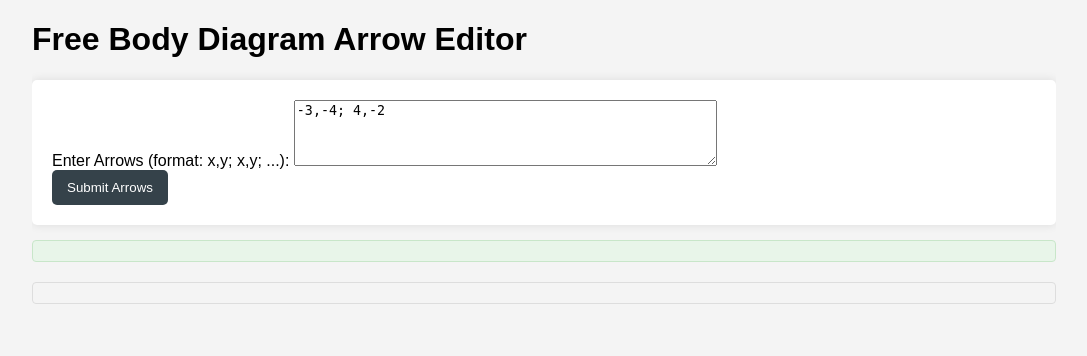
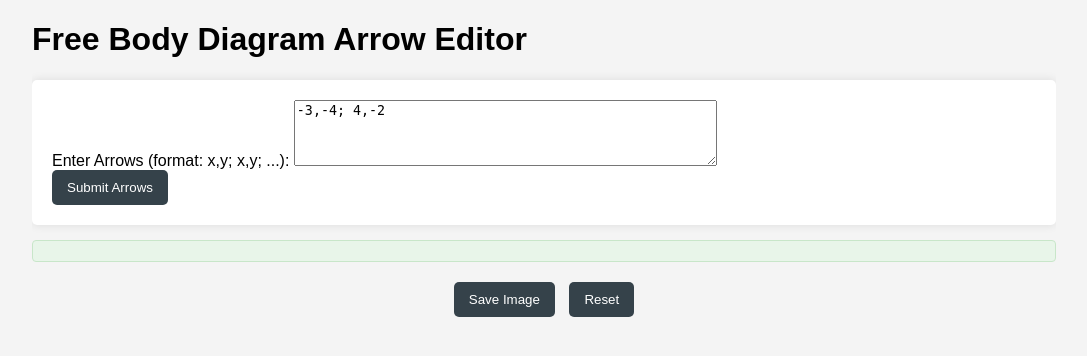
Before and after one commit to adwi251/FBD, a Flask app: page / in a window 1280 px wide. Shown: the top 356 px of the page, without its empty margins (96-1183 px from the left). Run offline with Flask 2, Linux system fonts and the light colour scheme.

Commit message:
Adding save and reset buttons
added save and reset buttons

```diff
--- a/fbd-web-editor/templates/index.html
+++ b/fbd-web-editor/templates/index.html
@@ -16,12 +16,11 @@
             <button type="submit">Submit Arrows</button>
         </form>
         <div id="responseMessage"></div>
-        <div id="imagePreview">
-            <div id="loadingIndicator" style="display: none;">
-                Rendering diagram...
-            </div>
-            <div id="previewContainer">
-                <!--image displayed here-->
+        <div id="imageContainer" style="margin-top: 20px; text-align: center;">
+            <img id="renderedImage" style="max-width: 100%; max-height: 600px; display: none; border: 1px solid #ccc; padding: 10px;">
+            <div style="margin-top: 10px;">
+                <button id="saveButton" type="button">Save Image</button>
+                <button id="resetButton" type="button" style="margin-left: 10px;">Reset</button>
             </div>
         </div>
     </div>
```
